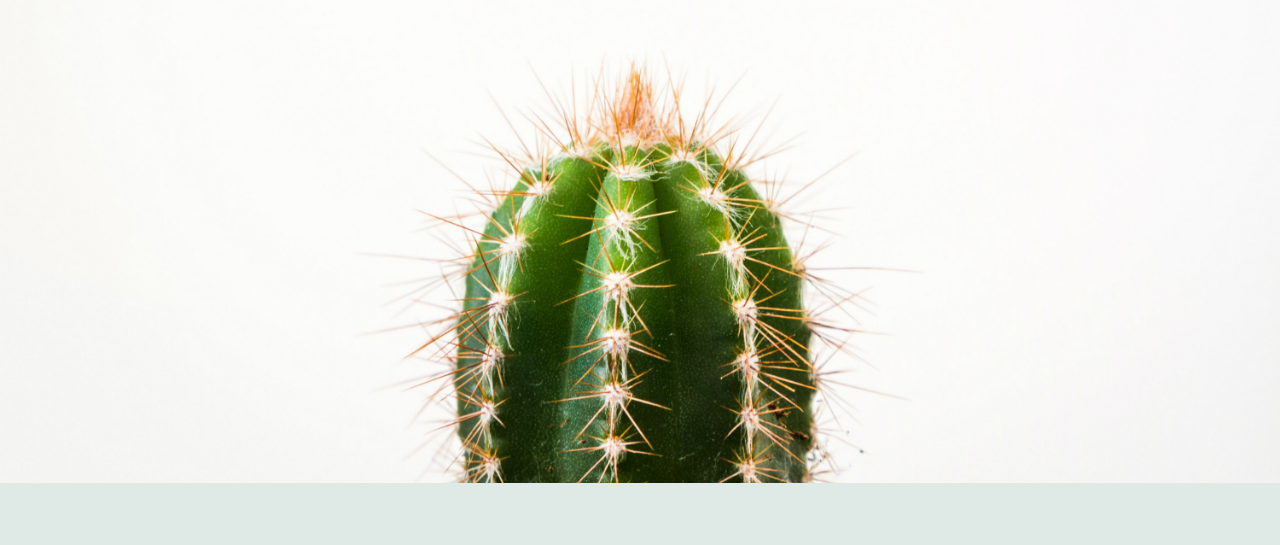
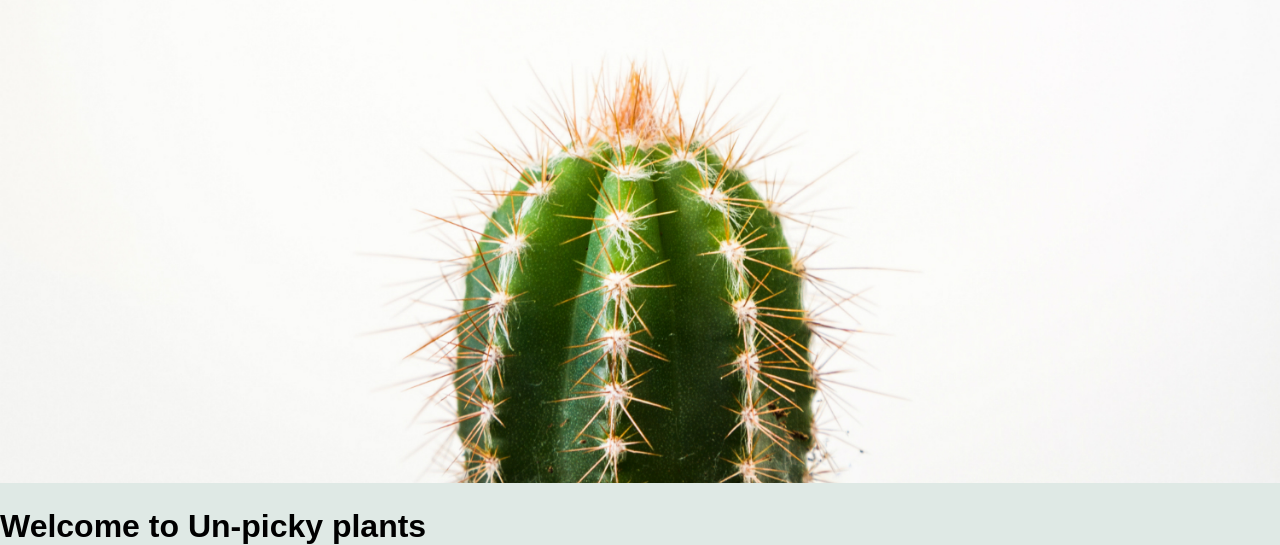
Before and after one commit to eliseofferman/Un-pickyplants, a React app in the folder Frontend/: page / in a window 1280 px wide. Shown: the part 317-862 px from the top of the page. Before the commit the page ends 804 px from the top, so only its background shows below. Built offline with nearby package versions, Linux system fonts and the light colour scheme.

Commit message:
hero scss

```diff
--- a/Frontend/src/components/hero.js
+++ b/Frontend/src/components/hero.js
@@ -8,6 +8,10 @@ class Hero extends React.Component {
       <div className="hero-container">
         <img className="hero-img" src={require(`../images/hero-kaktus1.jpg`)}  alt="plant image" />
 
+        <div className="hero-info">
+          <h1>Welcome to Un-picky plants</h1>
+        </div>
+
       </div>
     )
   }
--- a/Frontend/src/components/hero.scss
+++ b/Frontend/src/components/hero.scss
@@ -1,3 +1,5 @@
+@import "./themes/theme.scss";
+
 .hero-container {
   width: 100%;
   height: 100vh;
@@ -8,4 +10,10 @@
  width: 100%;
  height: inherit;
 object-fit: cover;
+
+
  }
+
+ .hero-info h1 {
+   font-family: $font-headers;
+ }
```
